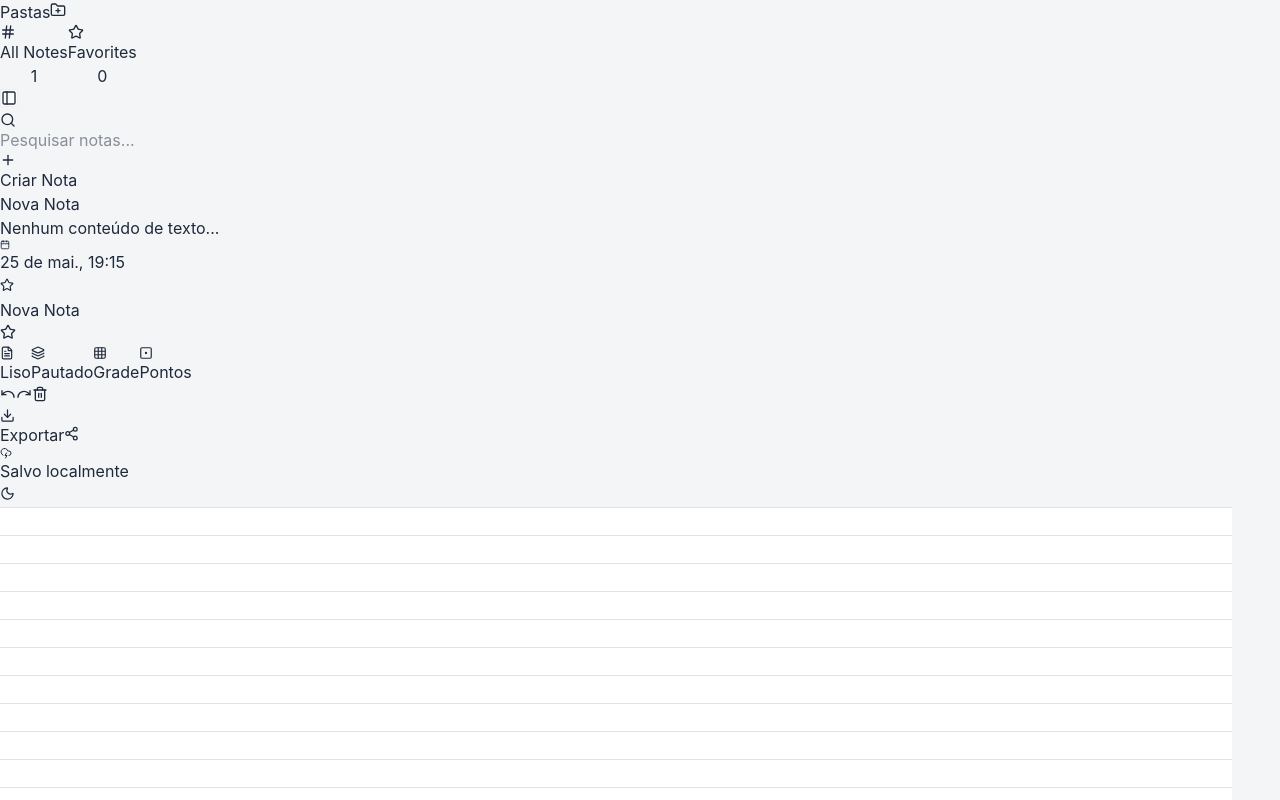
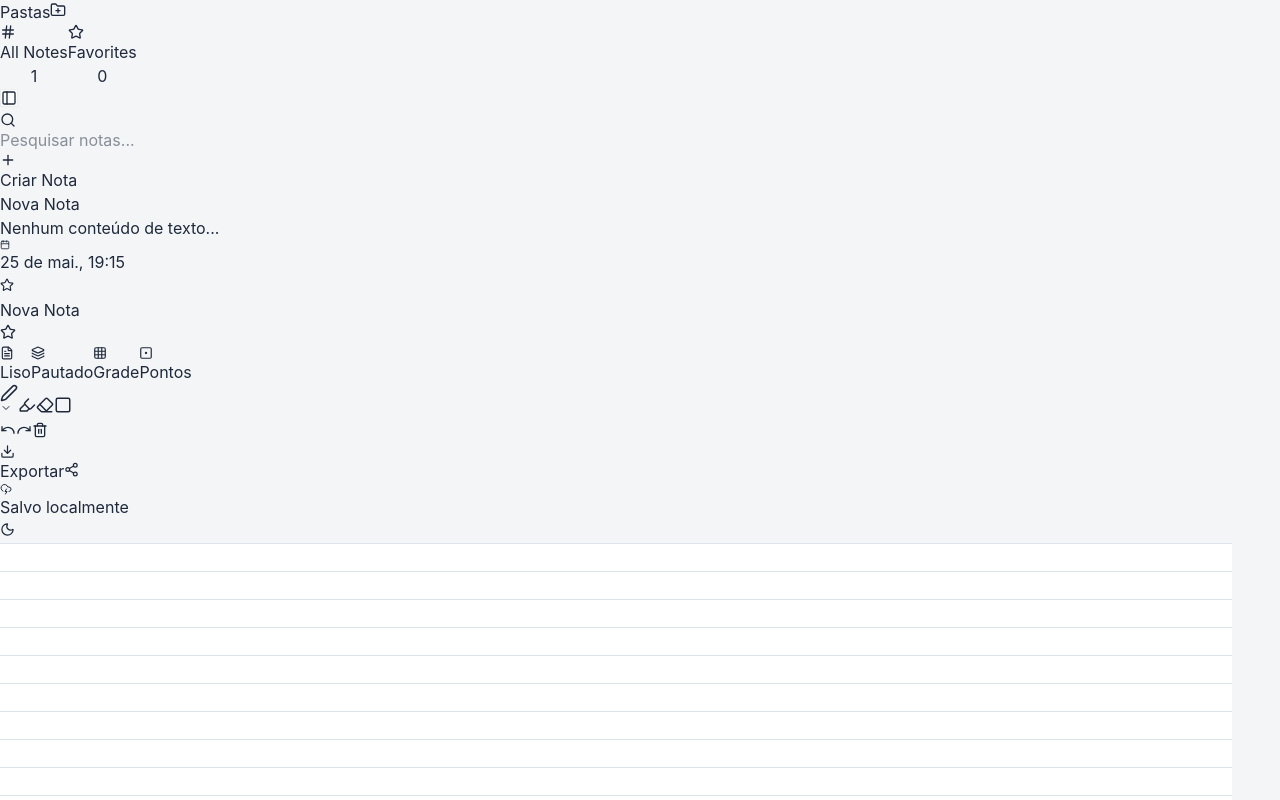
Before and after one commit to Fefevs09/Easy-Notes, a React (Vite) app in the folder src/renderer/: page / in a window 1280 px wide. Both pictures are taken after a click on the button "Criar Nota". Shown: the top 800 px of the page. Built offline with nearby package versions, Linux system fonts and the light colour scheme.

Commit message:
feat: integrate CanvasToolbar directly into MainToolbar in unified header layout

```diff
--- a/src/renderer/src/App.tsx
+++ b/src/renderer/src/App.tsx
@@ -6,7 +6,6 @@ import FolderTree from './components/Sidebar/FolderTree'
 import NotesList from './components/Sidebar/NotesList'
 import MainToolbar from './components/Toolbar/MainToolbar'
 import DrawingCanvas from './components/Canvas/DrawingCanvas'
-import CanvasToolbar from './components/Canvas/CanvasToolbar'
 import { Sidebar, Sparkles } from 'lucide-react'
 
 export default function App(): React.JSX.Element {
@@ -90,11 +89,6 @@ export default function App(): React.JSX.Element {
                 template={pageTemplate}
                 canvasRefCallback={setCanvasHandlers}
               />
-
-              {/* Floating drawing tools panel */}
-              <div className="absolute bottom-4 left-1/2 -translate-x-1/2 w-auto z-50">
-                <CanvasToolbar />
-              </div>
             </div>
           ) : (
             /* EMPTY STATE PANELS */
--- a/src/renderer/src/components/Canvas/CanvasToolbar.tsx
+++ b/src/renderer/src/components/Canvas/CanvasToolbar.tsx
@@ -47,7 +47,7 @@ export default function CanvasToolbar(): React.JSX.Element {
     <div className="relative flex flex-col items-center">
       {/* Floating Submenus Panels */}
       {activeMenu && (
-        <div className="absolute bottom-16 mb-2 glass-panel p-4 rounded-2xl shadow-xl w-64 text-xs space-y-4 z-50 text-slate-800 dark:text-slate-200">
+        <div className="absolute top-12 mt-1 glass-panel p-4 rounded-2xl shadow-xl w-64 text-xs space-y-4 z-50 text-slate-800 dark:text-slate-200">
           {/* 1. PEN CONFIGURATION */}
           {activeMenu === 'pen' && (
             <>
@@ -261,7 +261,7 @@ export default function CanvasToolbar(): React.JSX.Element {
       )}
 
       {/* Primary Floating Toolbar Bar */}
-      <div className="flex items-center gap-1.5 glass-panel p-2 px-3 rounded-full shadow-2xl z-50">
+      <div className="flex items-center gap-1 z-50">
 
         {/* Pen Button */}
         <button
--- a/src/renderer/src/components/Toolbar/MainToolbar.tsx
+++ b/src/renderer/src/components/Toolbar/MainToolbar.tsx
@@ -1,6 +1,7 @@
 import React, { useState } from 'react'
 import { useNotesStore } from '../../store/notes-store'
 import { useUiStore } from '../../store/ui-store'
+import CanvasToolbar from '../Canvas/CanvasToolbar'
 import {
   Undo,
   Redo,
@@ -96,7 +97,9 @@ export default function MainToolbar({
         </button>
       </div>
 
-      {/* 2. CENTER SIDE: Page Template Selector */}
+      {/* 2. CENTER AREA: Page Templates (Left) & Drawing Tools (Right) */}
+      <div className="flex items-center gap-5">
+        {/* Page Template Selector */}
         <div className="flex items-center gap-1.5 bg-slate-100 dark:bg-zinc-800/80 p-0.5 rounded-lg text-slate-600 dark:text-slate-300">
           <button
             onClick={() => setPageTemplate('blank')}
@@ -149,6 +152,13 @@ export default function MainToolbar({
             <SquareDot size={14} />
             <span className="hidden lg:inline">Pontos</span>
           </button>
+        </div>
+
+        {/* Elegant Vertical Divider */}
+        <div className="w-[1px] h-6 bg-slate-200 dark:bg-zinc-800/80" />
+
+        {/* Drawing Tools (CanvasToolbar) */}
+        <CanvasToolbar />
       </div>
 
       {/* 3. RIGHT SIDE: Undo/Redo & Actions & Theme */}
```
Lines whose indentation alone changed are shown as unchanged.
